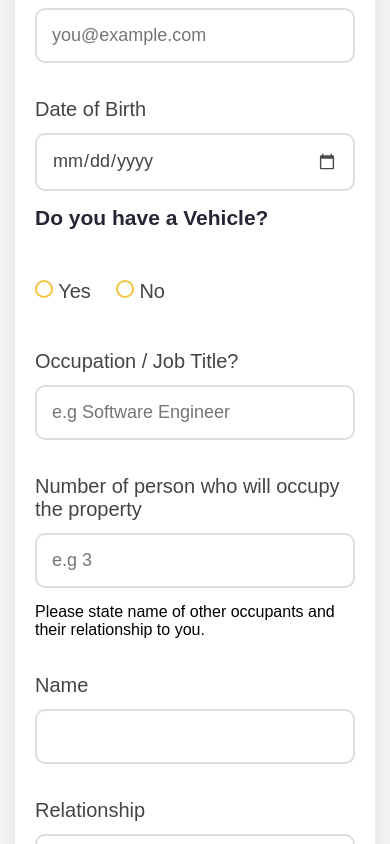
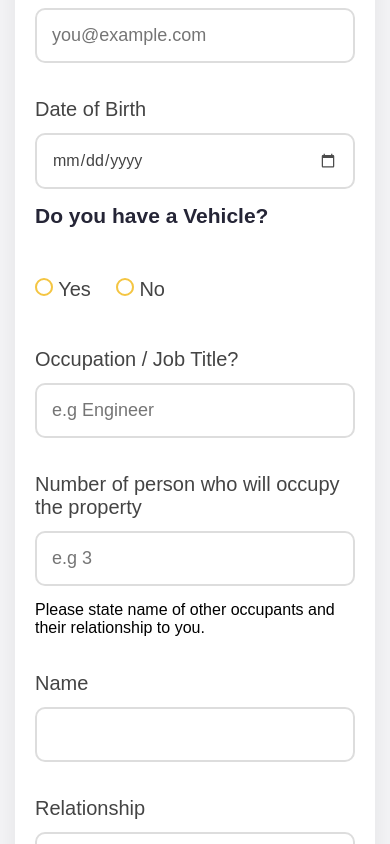
Before and after one commit to bg-invest/Rent-Form, a plain HTML site: page index.html in a window 390 px wide. Shown: the part 980-1824 px from the top of the page. Drawn offline with Linux system fonts and the light colour scheme.

Commit message:
date mobile final fix

```diff
--- a/index.html
+++ b/index.html
@@ -66,7 +66,7 @@
 
 
     <label>Occupation / Job Title?</label>
-    <input type="text" placeholder="e.g Software Engineer" required>
+    <input type="text" placeholder="e.g Engineer" required>
 
     <label>Number of person who will occupy the property</label>
     <input type="text" placeholder="e.g 3" required>
--- a/style.css
+++ b/style.css
@@ -126,16 +126,22 @@ input[type="date"]{
     appearance:none;
     -webkit-appearance:none;
     -moz-appearance:none;
+    display:block;
+    width:100%;
+    min-height:56px;
     background-color:#fff;
     color:#444;
     line-height:1.2;
-    -webkit-text-fill-color:#444;
+    font:inherit;
+    color-scheme:light;
+    box-sizing:border-box;
 }
 
 input[type="date"]::-webkit-calendar-picker-indicator{
     cursor:pointer;
     opacity:1;
     filter:invert(0.3);
+    background-color:transparent;
 }
 
 
```
